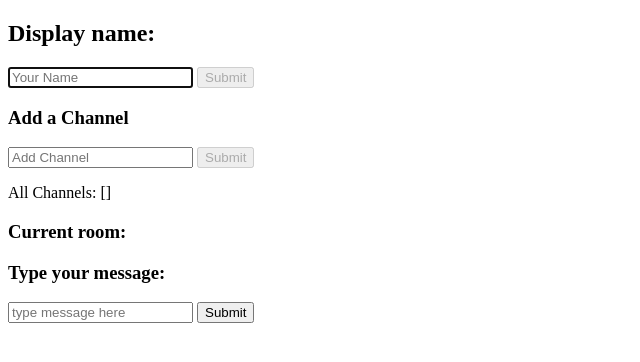
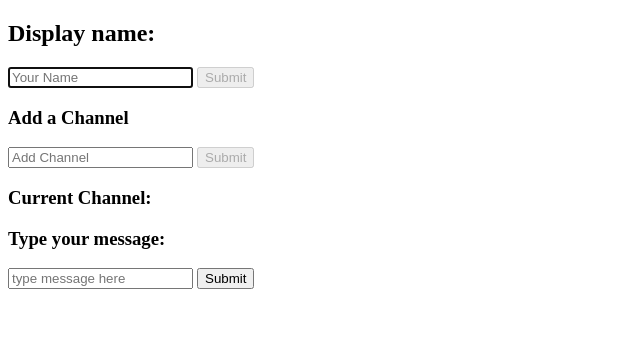
Before and after one commit to allensuvorov/CS50_web_project2, a Flask app: page / in a window 1280 px wide. Shown: the top 362 px of the page, without its empty margins (0-640 px from the left). Run offline with Flask 2, Linux system fonts and the light colour scheme; some libraries are stand-ins or nearby versions.

Commit message:
removed redundant items from index page: channels list and current room

```diff
--- a/templates/index.html
+++ b/templates/index.html
@@ -33,17 +33,11 @@
                     <li class="select-room">{{room}}</li>
                 {% endfor %}
             </ul>
-
-            <p>All Channels: {{ all_rooms }}</p>
-
-            {% if current_room %}
-                <h3> Current Channel: {{ current_room }} </h3>
-            {% else %}
-                <h3>
-                    <span>Current room:</span>
-                    <span id="current-room"></span>
-                </h3>
-            {% endif %}
+            <!-- Current Room Name  -->
+            <h3>
+                <span>Current Channel:</span>
+                <span id="current-room"></span>
+            </h3>
         </div>
 
         <div id="message">
```
